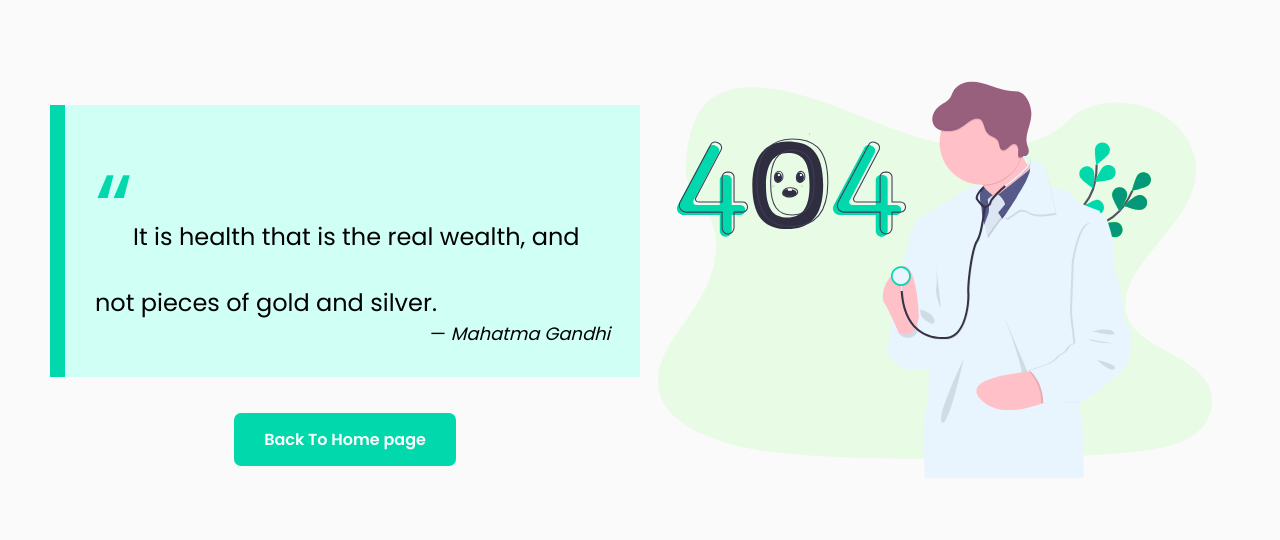
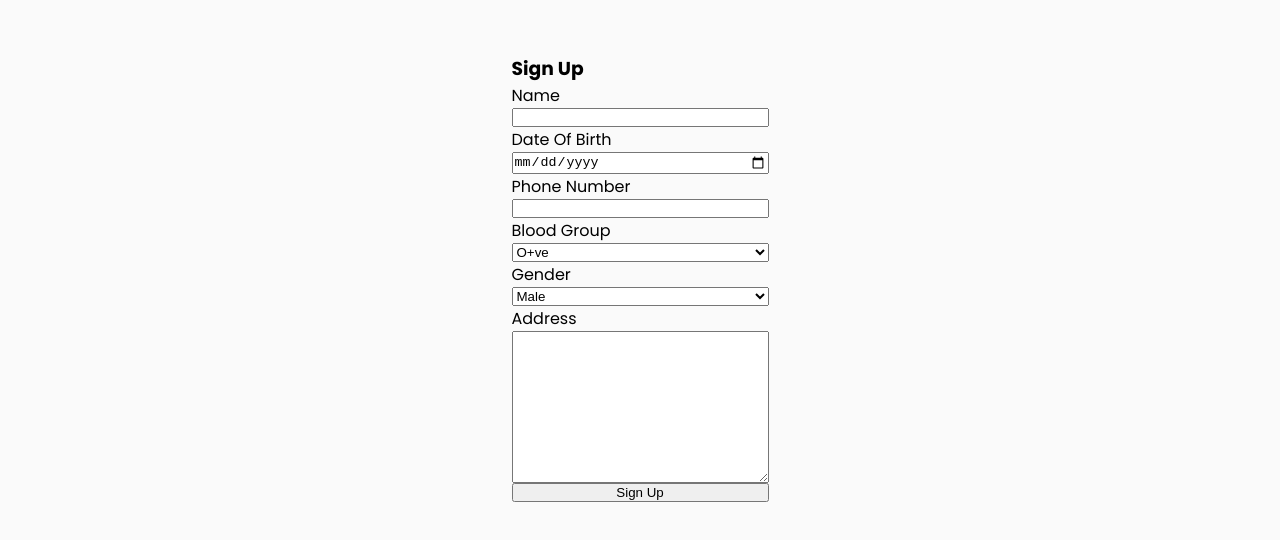
Before and after one commit to No-det/DrChrome-Client, a React (Create React App) app: page /signup2 in a window 1280 px wide. Shown: the part 122-662 px from the top of the page. Built offline with nearby package versions, Linux system fonts and the light colour scheme.

Commit message:
Commit before merge

```diff
--- a/src/Components/Index/Signup.js
+++ b/src/Components/Index/Signup.js
@@ -19,10 +19,11 @@ export default function Signup() {
             <input id="email" type="email" placeholder="Enter Email" />
             <label htmlFor="password">Password</label>
             <input id="password" type="password" placeholder="Enter Password" />
-            <Link to="/doctor">
-              <input type="submit" value="Sign Up" />
+            <Link to="/signup2">
+              <input type="submit" value="Next" />
             </Link>
           </form>
+          <Link to="/signupDoctor">Signup as a Doctor</Link>
         </div>
       </div>
     </div>
--- /dev/null
+++ b/src/Components/SignUp2/index.css
@@ -0,0 +1,10 @@
+.signup2__main {
+  min-height: 100vh;
+  display: flex;
+  justify-content: center;
+  align-items: center;
+}
+.signup2__form {
+  display: flex;
+  flex-direction: column;
+}
--- /dev/null
+++ b/src/Components/SignUp2/index.js
@@ -0,0 +1,42 @@
+import "./index.css";
+
+const SignUp2 = () => {
+  return (
+    <div className="signup2__main">
+      <div className="signup2__container">
+        <h3>Sign Up</h3>
+        <form className="signup2__form">
+          <label htmlFor="name">Name</label>
+          <input type="text" id="name" name="name" />
+          <label htmlFor="DOB">Date Of Birth</label>
+          <input type="date" id="DOB" name="DOB" />
+          <label htmlFor="phone">Phone Number</label>
+          <input type="text" id="phone" name="phone" />
+          <label htmlFor="blood">Blood Group</label>
+          <select name="blood" id="blood">
+            <option value="o+">O+ve</option>
+            <option value="o-">O-ve</option>
+            <option value="A+">A+ve</option>
+            <option value="A-">A-ve</option>
+            <option value="B+">B+ve</option>
+            <option value="B-">B-ve</option>
+            <option value="AB+">AB+ve</option>
+            <option value="AB-">AB-ve</option>
+          </select>
+          <label htmlFor="gender">Gender</label>
+          <select name="gender" id="gender">
+            <option value="male">Male</option>
+            <option value="female">Female</option>
+            <option value="other">Other</option>
+          </select>
+          <label htmlFor="address">Address</label>
+          <textarea name="address" id="address" cols="30" rows="10"></textarea>
+
+          <button type="submit">Sign Up</button>
+        </form>
+      </div>
+    </div>
+  );
+};
+
+export default SignUp2;
--- a/src/Router.js
+++ b/src/Router.js
@@ -6,6 +6,7 @@ import Navbar from "./Components/Navbar/Navbar";
 import Layout from "./Layout";
 import Signup from "./Components/Index/Signup";
 import NotFound from "./Components/404";
+import SignUp2 from "./Components/SignUp2";
 
 function Router() {
   return (
@@ -20,10 +21,11 @@ function Router() {
             </Switch>
           </Layout>
         </Route>
-        <Route path={["/", "/signup"]}>
+        <Route path={["/", "/signup", "/signup2"]}>
           <Switch>
             <Route exact path="/" component={Signin} />
             <Route exact path="/signup" component={Signup} />
+            <Route exact path="/signup2" component={SignUp2} />
             <Route component={NotFound} />
           </Switch>
         </Route>
```
